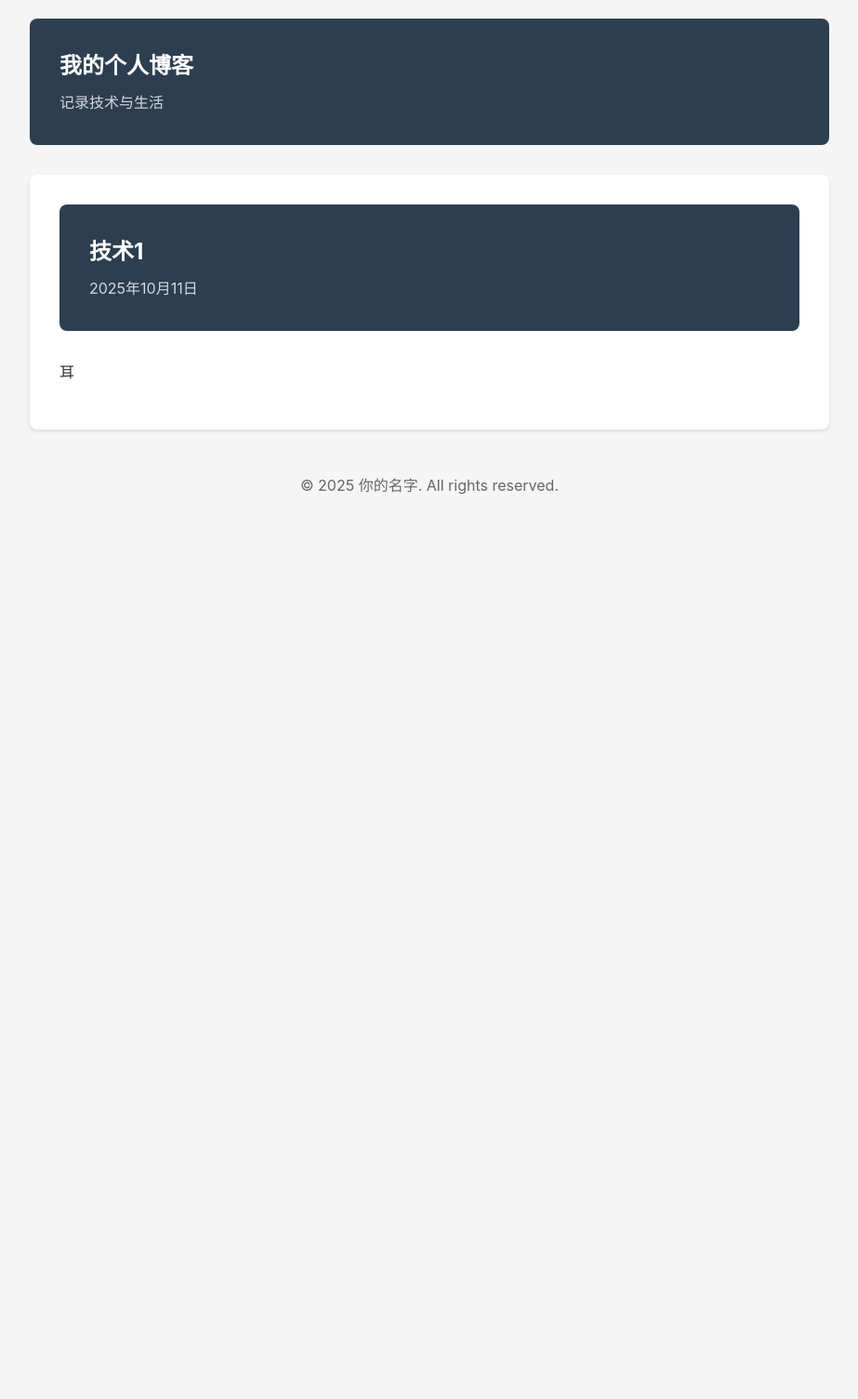
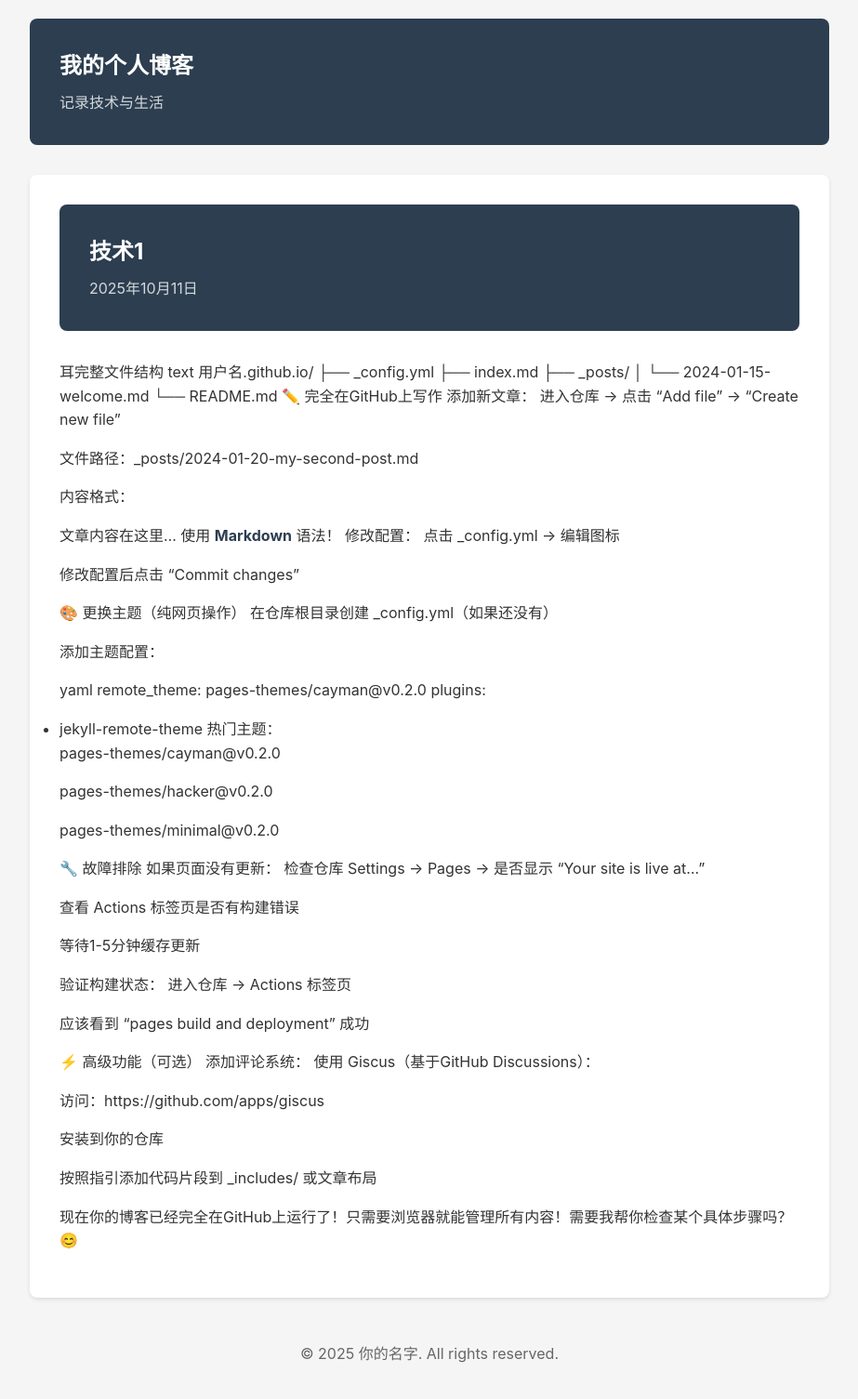
Before and after one commit to lzh210802066/lzh210802066.github.io, a Jekyll site: the page built from _posts/技术/2025-10-12-技术1.md, in a window 1280 px wide. Shown: the whole page at 93% size, without its empty margins (178-1101 px from the left). Built offline with Jekyll 4.4.1, drawn with Linux system fonts in a browser that asks for light colours; before the commit the page ends 900 px from its top, so only the background shows below that.

Commit message:
Update 2025-10-12-技术1.md

```diff
--- a/_posts/技术/2025-10-12-技术1.md
+++ b/_posts/技术/2025-10-12-技术1.md
@@ -4,4 +4,69 @@ title: "技术1"
 date: 2025-10-11
 ---
 
-耳
+耳完整文件结构
+text
+用户名.github.io/
+├── _config.yml
+├── index.md
+├── _posts/
+│   └── 2024-01-15-welcome.md
+└── README.md
+✏️ 完全在GitHub上写作
+添加新文章：
+进入仓库 → 点击 "Add file" → "Create new file"
+
+文件路径：_posts/2024-01-20-my-second-post.md
+
+内容格式：
+
+
+
+文章内容在这里...
+使用 **Markdown** 语法！
+修改配置：
+点击 _config.yml → 编辑图标
+
+修改配置后点击 "Commit changes"
+
+🎨 更换主题（纯网页操作）
+在仓库根目录创建 _config.yml（如果还没有）
+
+添加主题配置：
+
+yaml
+remote_theme: pages-themes/cayman@v0.2.0
+plugins:
+  - jekyll-remote-theme
+热门主题：
+
+pages-themes/cayman@v0.2.0
+
+pages-themes/hacker@v0.2.0
+
+pages-themes/minimal@v0.2.0
+
+🔧 故障排除
+如果页面没有更新：
+检查仓库 Settings → Pages → 是否显示 "Your site is live at..."
+
+查看 Actions 标签页是否有构建错误
+
+等待1-5分钟缓存更新
+
+验证构建状态：
+进入仓库 → Actions 标签页
+
+应该看到 "pages build and deployment" 成功
+
+⚡ 高级功能（可选）
+添加评论系统：
+使用 Giscus（基于GitHub Discussions）：
+
+访问：https://github.com/apps/giscus
+
+安装到你的仓库
+
+按照指引添加代码片段到 _includes/ 或文章布局
+
+现在你的博客已经完全在GitHub上运行了！只需要浏览器就能管理所有内容！需要我帮你检查某个具体步骤吗？😊
```
